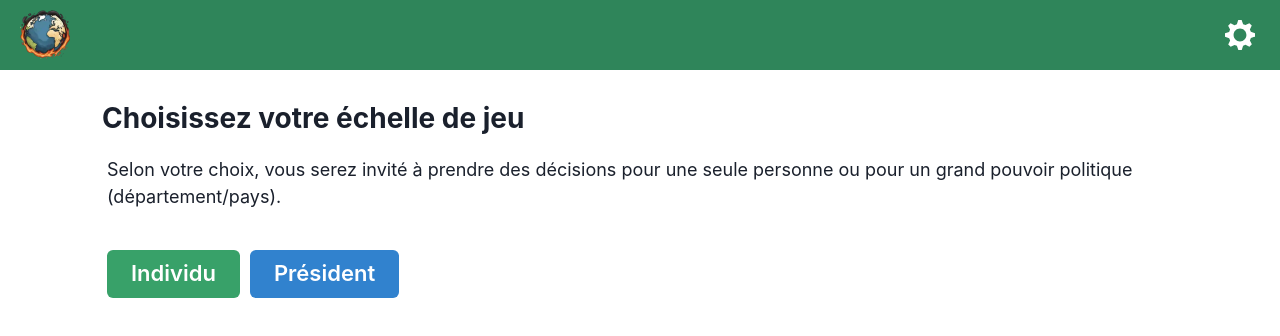
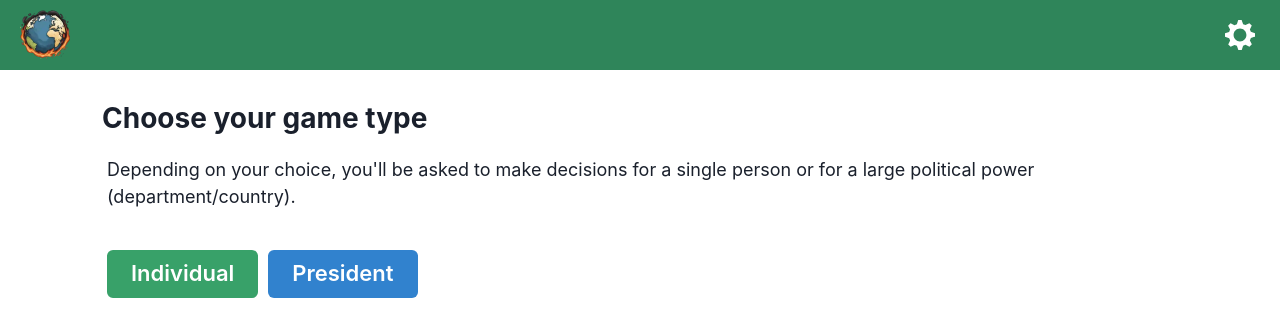
Before and after one commit to nuit-chill/front, a React (Vite) app: page /game in a window 1280 px wide. Shown: the top 336 px of the page. Built offline with nearby package versions, Linux system fonts and the light colour scheme.

Commit message:
fix(translation): added translation for error page & game page

```diff
--- a/src/components/navbar.tsx
+++ b/src/components/navbar.tsx
@@ -3,14 +3,16 @@ import { IconButton, Popover, PopoverTrigger } from "@chakra-ui/react";
 import Logo from '../assets/ndi-logo_small.webp';
 import { Settings } from "./settings";
 import { Link } from "react-router-dom";
-
+import { useTranslation } from 'react-i18next'
 
 
 const Navbar = () => {
+    const { t } = useTranslation("homepage");
+
     return (
       <nav className="navbar">
         <div>
-        <Link to='/'><img height='50px' width='50px' src={Logo} alt="return to home page logo" /></Link>
+        <Link to='/'><img height='50px' width='50px' src={Logo} alt={t("settings.return")} /></Link>
         </div>
         <div>
             <Popover>
--- a/src/components/select_language.tsx
+++ b/src/components/select_language.tsx
@@ -3,7 +3,7 @@ import { useTranslation } from 'react-i18next'
 
 const SelectLanguage = () => {
     const { i18n } = useTranslation("homepage");
-    console.log(i18n.language)
+
     return (
         <>
             <Select defaultValue={i18n.language}
--- a/src/languages/de/homepage.json
+++ b/src/languages/de/homepage.json
@@ -1,7 +1,12 @@
 {
     "settings": {
         "title": "Einstellungen",
-        "fontsize": "Schriftgröße ändern"
+        "fontsize": "Schriftgröße ändern",
+        "return": "Zurück zur Startseite"
+    },
+    "errors": {
+        "title":"Ups! Ein unerwarter Fehler ist aufgetreten.",
+        "text": "Irgendetwas ist schiefgelaufen."
     },
     "welcome": {
         "title": "Willkommen zu NDIECO !",
@@ -22,5 +27,9 @@
         "text_end": "Jetzt müssen Sie nur noch auf den Knopf drücken und spielen! Viel Glück!"
     },
     "play_button": "Spiel starten",
-    "sources": "Quellen"
+    "sources": "Quellen",
+    "game": {
+        "title": "Wählen Sie Ihre Herausforderung",
+        "text": "Je nach Ihrer Wahl werden Sie aufgefordert, Entscheidungen für eine einzelne Person oder für eine große politische Macht (Bundesland/Land) zu treffen."
+    }
 }
--- a/src/languages/en/homepage.json
+++ b/src/languages/en/homepage.json
@@ -1,7 +1,12 @@
 {
     "settings": {
         "title": "Settings",
-        "fontsize": "Change fontsize"
+        "fontsize": "Change fontsize",
+        "return": "Return to home page"
+    },
+    "errors": {
+        "title":"Oops! Unexpected Error.",
+        "text": "Something went wrong."
     },
     "welcome": {
         "title": "Welcome to NDIECO !",
@@ -22,5 +27,9 @@
         "text_end": "Now, all that is left is to click this button and play! Good luck!"
     },
     "play_button": "Start game",
-    "sources": "Sources"
+    "sources": "Sources",
+    "game": {
+        "title": "Choose your game type",
+        "text": "Depending on your choice, you'll be asked to make decisions for a single person or for a large political power (department/country)."
+    }
 }
--- a/src/languages/fr/homepage.json
+++ b/src/languages/fr/homepage.json
@@ -1,7 +1,12 @@
 {
     "settings": {
         "title": "Paramètres",
-        "fontsize": "Changer la taille de police"
+        "fontsize": "Changer la taille de police",
+        "return": "Retourner à la page d'acceuil"
+    },
+    "errors": {
+        "title":"Oups ! Erreur inattendue.",
+        "text": "Il y a eu un problème."
     },
     "welcome": {
         "title": "Bienvenue sur NDIECO !",
@@ -22,5 +27,9 @@
         "text_end": "Pour lancer une partie il vous faut désormais plus que cliquer le button ci-dessous. Bonne chance !"
     },
     "play_button": "Commencer une partie",
-    "sources": "Sources"
+    "sources": "Sources",
+    "game": {
+        "title": "Choisissez votre échelle de jeu",
+        "text": "Selon votre choix, vous serez invité à prendre des décisions pour une seule personne ou pour un grand pouvoir politique (département/pays)."
+    }
 }
--- a/src/pages/error-page.tsx
+++ b/src/pages/error-page.tsx
@@ -1,12 +1,15 @@
 import { isRouteErrorResponse, useRouteError } from "react-router-dom";
+import { useTranslation } from 'react-i18next'
+
 
 export default function ErrorPage() {
+  const { t } = useTranslation("homepage");
   const error: any = useRouteError();
 
   if (isRouteErrorResponse(error)) {
     return (
       <div id="error-page">
-        <h1>Oops! {error.status}</h1>
+        <h1>{error.status}</h1>
         <p>{error.statusText}</p>
         {error.data?.message && (
           <p>
@@ -18,8 +21,8 @@ export default function ErrorPage() {
   } else if (error instanceof Error) {
     return (
       <div id="error-page">
-        <h1>Oops! Unexpected Error</h1>
-        <p>Something went wrong.</p>
+        <h1>{t("errors.title")}</h1>
+        <p>{t("errors.text")}</p>
         <p>
           <i>{error.message}</i>
         </p>
--- a/src/pages/game-page.tsx
+++ b/src/pages/game-page.tsx
@@ -2,28 +2,30 @@ import { useSelector, useDispatch } from 'react-redux'
 import { RootState } from '../store';
 import { Button, Heading } from '@chakra-ui/react';
 import { toSmall } from '../slices/scale';
+import { useTranslation } from 'react-i18next'
 
 export const GamePage = () => {
     const scale = useSelector((state: RootState) => state.scale.value);
     const dispatch = useDispatch();
+    const { t } = useTranslation("homepage");
 
     return <>
         {
             scale === 0 ? <div>
                 <Heading as='h1' size='xl'>
-                    Choisissez votre échelle de jeu
+                    {t("game.title")}
                 </Heading>
-                <p className='marginBox'>Selon votre choix, vous serez invité à prendre des décisions pour une seule personne ou pour un grand pouvoir politique (département/pays).</p>
+                <p className='marginBox'>{t("game.text")}</p>
                 <div>
                     <Button className='marginBox' colorScheme='green' size='lg' onClick={() => dispatch(toSmall())}>
-                        Individu
+                    {t("gamerules.individual")}
                     </Button>
                     <Button className='marginBox' colorScheme='blue' size='lg' onClick={() => dispatch(toSmall())}>
-                        Président
+                    {t("gamerules.president")}
                     </Button>
                 </div>
             </div> :
-            <div>game</div>
+            <div>{t("play_button")}</div>
         }
     </>
 }
--- a/src/pages/home-page.tsx
+++ b/src/pages/home-page.tsx
@@ -18,7 +18,7 @@ export const HomePage = () => {
             </section>
             <section className='gamerules'>
                 <Heading as='h2' size='lg'>{t("gamerules.title")}</Heading>
-                <p>{t("gamerules.intro")}</p>
+                <p>{t("intro")}</p>
                 <UnorderedList>
                     <ListItem>{t("gamerules.individual")}</ListItem>
                     <ListItem>{t("gamerules.president")}</ListItem>
@@ -37,6 +37,8 @@ export const HomePage = () => {
                     <ListItem><ListIcon as={ExternalLinkIcon} color='teal'/><Link color='teal' href='https://reseauactionclimat.org/urgence-climatique/' isExternal>https://reseauactionclimat.org/urgence-climatique/</Link></ListItem>
                     <ListItem><ListIcon as={ExternalLinkIcon} color='teal'/><Link color='teal' href='https://reseauactionclimat.org/wp-content/uploads/2023/03/rac-brochure-synthese-giec_web-leger.pdf' isExternal>https://reseauactionclimat.org/wp-content/uploads/2023/03/rac-brochure-synthese-giec_web-leger.pdf</Link></ListItem>
                     <ListItem><ListIcon as={ExternalLinkIcon} color='teal'/><Link color='teal' href='https://reseauactionclimat.org/publications/repondre-aux-defis-climatiques-lalimentation/' isExternal>https://reseauactionclimat.org/publications/repondre-aux-defis-climatiques-lalimentation/</Link></ListItem>
+                    <ListItem><ListIcon as={ExternalLinkIcon} color='teal'/><Link color='teal' href='https://climat.cned.fr/formations/causes-et-attenuation/' isExternal>https://climat.cned.fr/formations/causes-et-attenuation/</Link></ListItem>
+                    <ListItem><ListIcon as={ExternalLinkIcon} color='teal'/><Link color='teal' href='https://nosgestesclimat.fr/actions' isExternal>https://nosgestesclimat.fr/actions</Link></ListItem>
                 </UnorderedList>
             </section>
         </>
```
